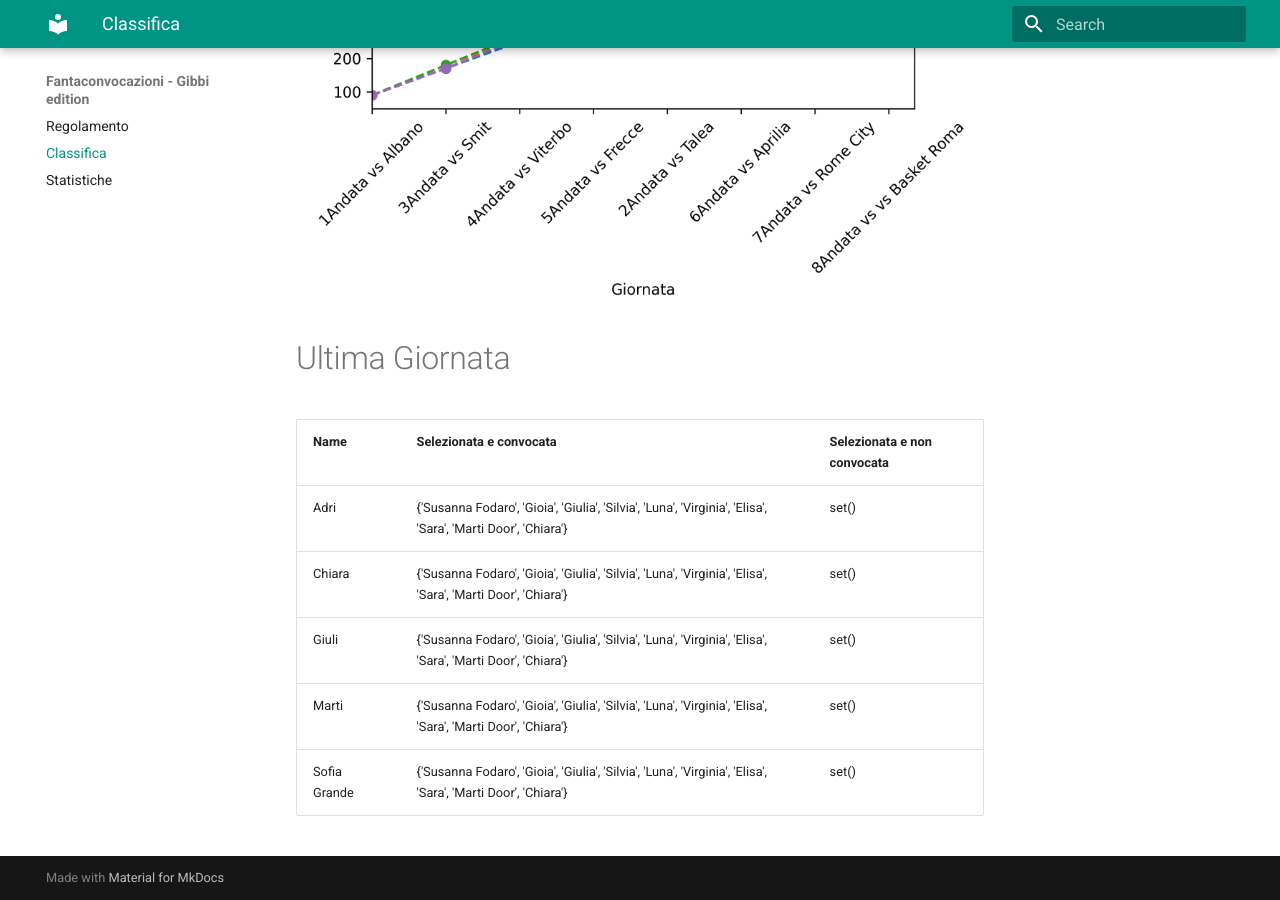
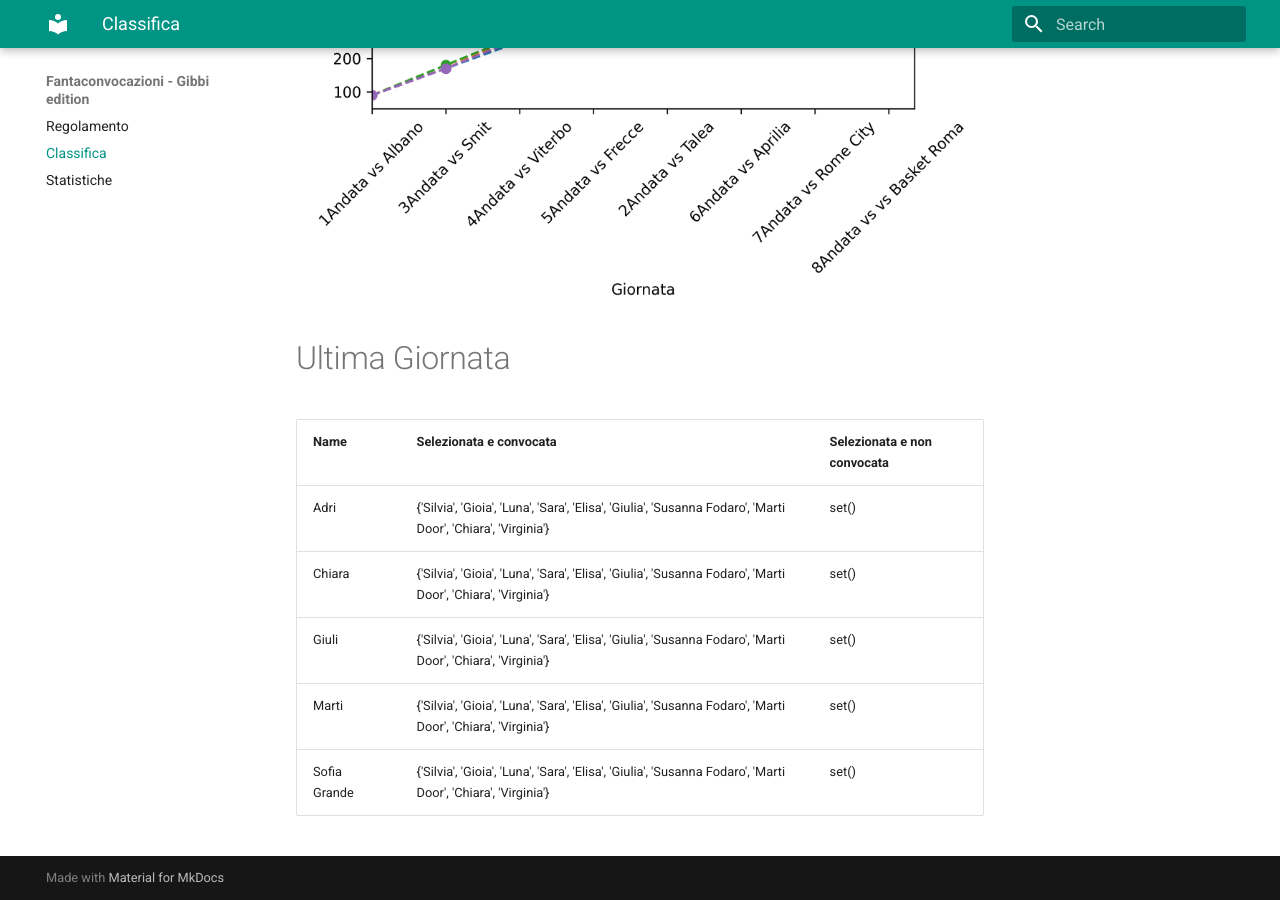
Before and after one commit to martinig94/fantagibbi, an MkDocs documentation site: the page built from docs/Classifica.md, in a window 1280 px wide and 900 px high, scrolled down 810 px. Built offline with MkDocs 1.6.1 and Material for MkDocs 9.7.7, drawn with Linux system fonts in a browser that asks for light colours.

Commit message:
Auto-update from main.py

```diff
--- a/docs/Classifica.md
+++ b/docs/Classifica.md
@@ -18,9 +18,9 @@
 <!-- START_TABLE CORRECT -->
 | Name         | Selezionata e convocata                                                                                      | Selezionata e non convocata   |
 |:-------------|:-------------------------------------------------------------------------------------------------------------|:------------------------------|
-| Adri         | {'Susanna Fodaro', 'Gioia', 'Giulia', 'Silvia', 'Luna', 'Virginia', 'Elisa', 'Sara', 'Marti Door', 'Chiara'} | set()                         |
-| Chiara       | {'Susanna Fodaro', 'Gioia', 'Giulia', 'Silvia', 'Luna', 'Virginia', 'Elisa', 'Sara', 'Marti Door', 'Chiara'} | set()                         |
-| Giuli        | {'Susanna Fodaro', 'Gioia', 'Giulia', 'Silvia', 'Luna', 'Virginia', 'Elisa', 'Sara', 'Marti Door', 'Chiara'} | set()                         |
-| Marti        | {'Susanna Fodaro', 'Gioia', 'Giulia', 'Silvia', 'Luna', 'Virginia', 'Elisa', 'Sara', 'Marti Door', 'Chiara'} | set()                         |
-| Sofia Grande | {'Susanna Fodaro', 'Gioia', 'Giulia', 'Silvia', 'Luna', 'Virginia', 'Elisa', 'Sara', 'Marti Door', 'Chiara'} | set()                         |
+| Adri         | {'Silvia', 'Gioia', 'Luna', 'Sara', 'Elisa', 'Giulia', 'Susanna Fodaro', 'Marti Door', 'Chiara', 'Virginia'} | set()                         |
+| Chiara       | {'Silvia', 'Gioia', 'Luna', 'Sara', 'Elisa', 'Giulia', 'Susanna Fodaro', 'Marti Door', 'Chiara', 'Virginia'} | set()                         |
+| Giuli        | {'Silvia', 'Gioia', 'Luna', 'Sara', 'Elisa', 'Giulia', 'Susanna Fodaro', 'Marti Door', 'Chiara', 'Virginia'} | set()                         |
+| Marti        | {'Silvia', 'Gioia', 'Luna', 'Sara', 'Elisa', 'Giulia', 'Susanna Fodaro', 'Marti Door', 'Chiara', 'Virginia'} | set()                         |
+| Sofia Grande | {'Silvia', 'Gioia', 'Luna', 'Sara', 'Elisa', 'Giulia', 'Susanna Fodaro', 'Marti Door', 'Chiara', 'Virginia'} | set()                         |
 <!-- END_TABLE CORRECT -->
```
